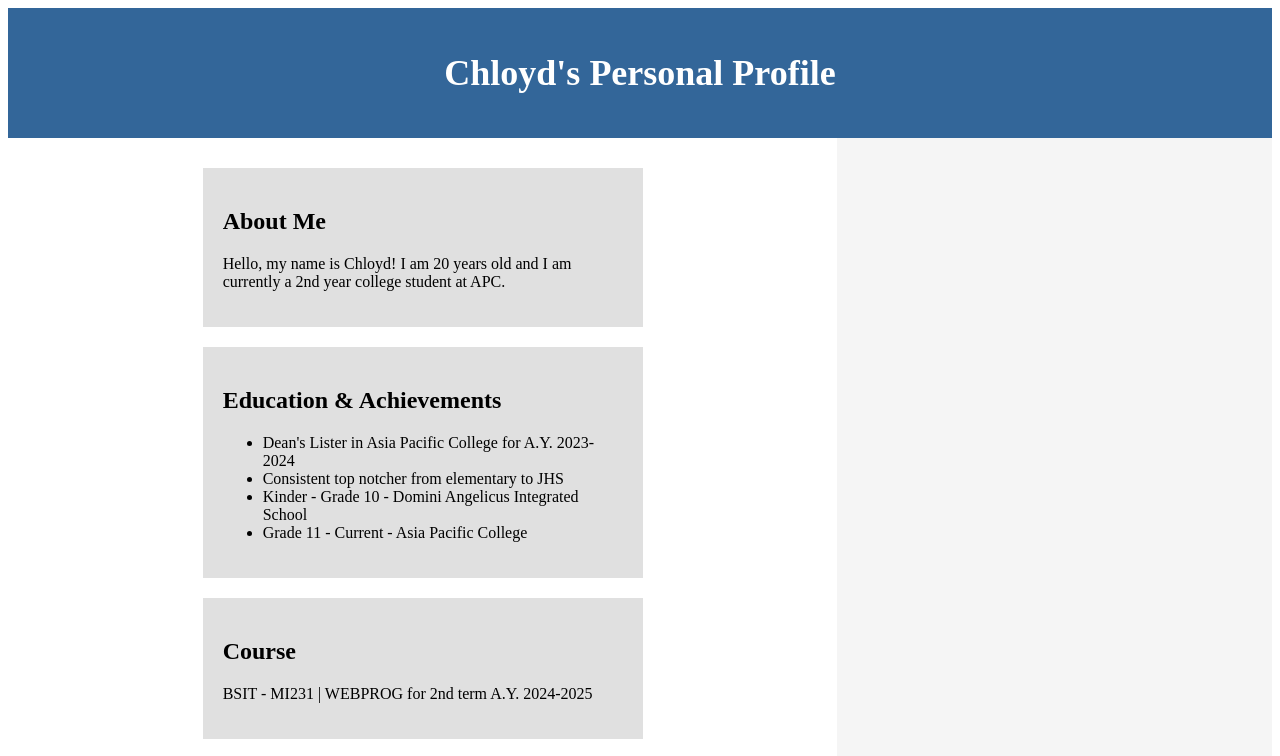
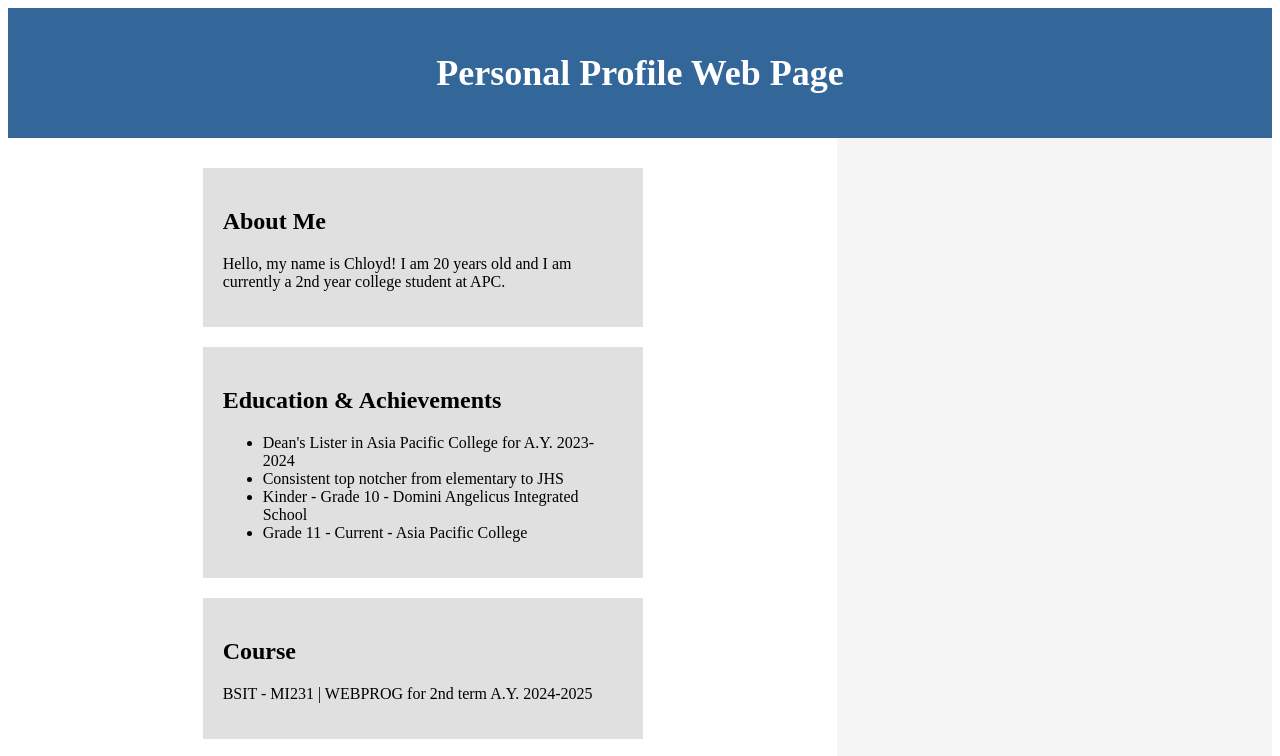
Before and after one commit to ChloydiePichu/WEBPROG-Personal-Website, a plain HTML site: page home/index.html in a window 1280 px wide. Shown: the top 756 px of the page. Drawn offline with Linux system fonts and the light colour scheme.

Commit message:
updated header

```diff
--- a/home/index.html
+++ b/home/index.html
@@ -10,7 +10,7 @@
 
 <div class="container">
     <header>
-        <h1>Chloyd's Personal Profile</h1>
+        <h1>Personal Profile Web Page</h1>
     </header>
     <main>
         <section class="main-content">
```
